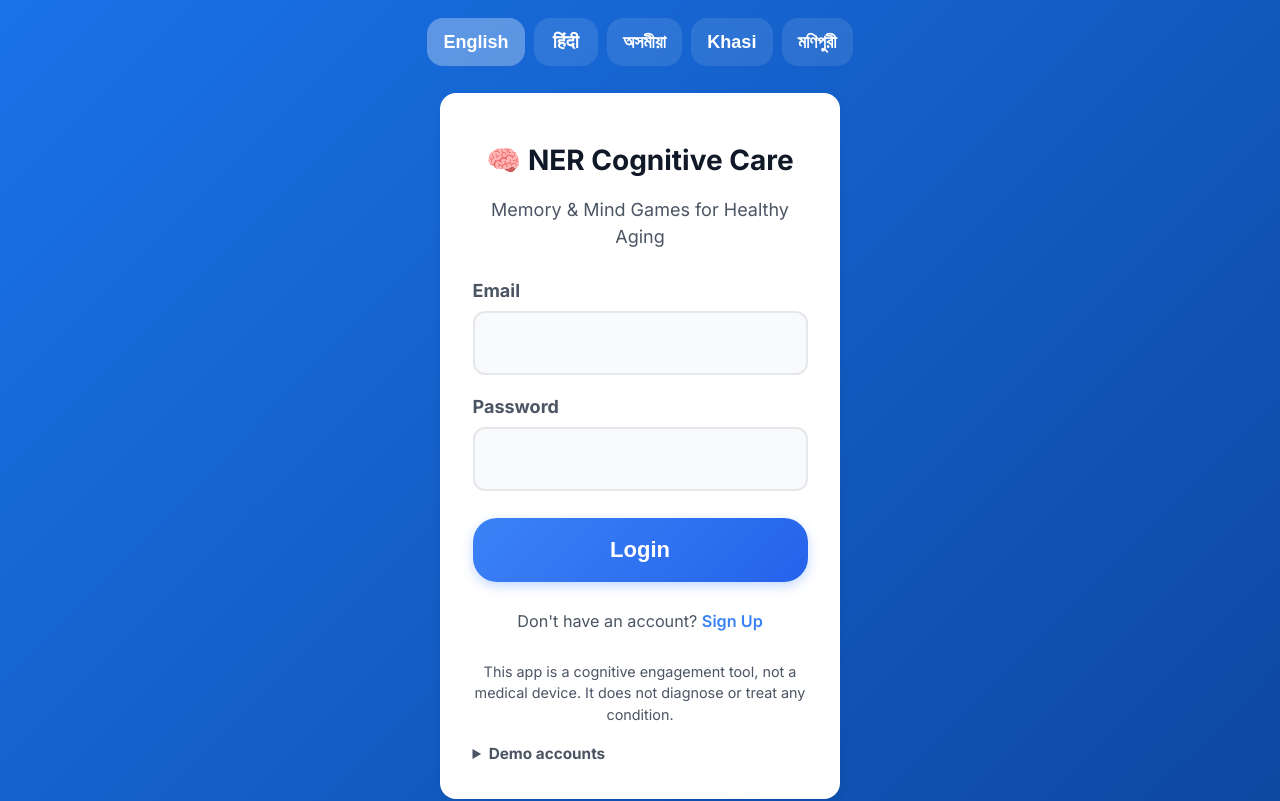
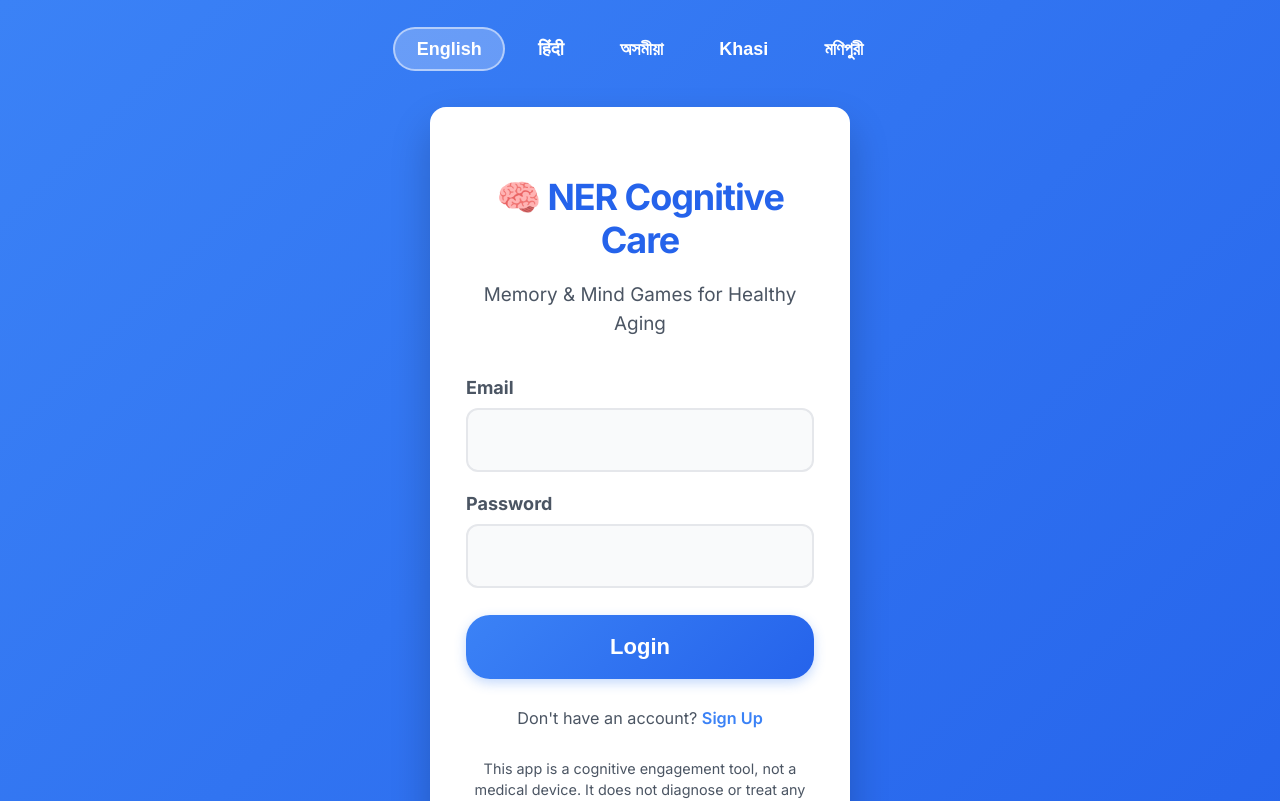
Before and after one commit to JhakaasJai/brain_blast, a React (Vite) app in the folder frontend/: page /login in a window 1280 px wide. Shown: the top 801 px of the page. Built offline with nearby package versions, Linux system fonts and the light colour scheme; no server answers.

Commit message:
modified:   frontend/src/pages/LoginPage.jsx 	modified:   frontend/src/pages/RegisterPage.jsx

```diff
--- a/frontend/src/pages/LoginPage.jsx
+++ b/frontend/src/pages/LoginPage.jsx
@@ -38,27 +38,31 @@ export default function LoginPage() {
 
   return (
     <div style={{ minHeight: '100vh', display: 'flex', flexDirection: 'column',
-                  alignItems: 'center', justifyContent: 'center', padding: '1rem',
-                  background: 'linear-gradient(135deg, #1a73e8 0%, #0d47a1 100%)' }}>
+                  alignItems: 'center', justifyContent: 'center', padding: '1.5rem',
+                  background: 'linear-gradient(135deg, var(--color-primary) 0%, var(--color-primary-dark) 100%)' }}>
 
-      {/* Language picker */}
-      <div style={{ marginBottom: '1.5rem', display: 'flex', gap: '0.5rem', flexWrap: 'wrap', justifyContent: 'center' }}>
+      <div style={{ marginBottom: '2rem', display: 'flex', gap: '0.5rem', flexWrap: 'wrap', justifyContent: 'center' }}>
         {languages.map((l) => (
           <button key={l.code}
             className="btn btn-ghost"
-            style={{ background: i18n.language === l.code ? 'rgba(255,255,255,0.3)' : 'rgba(255,255,255,0.1)',
-                     color: '#fff', minHeight: '48px', padding: '0.4rem 0.9rem', fontSize: '1rem' }}
+            style={{
+              background: i18n.language === l.code ? 'rgba(255,255,255,0.25)' : 'transparent',
+              color: '#fff',
+              border: i18n.language === l.code ? '2px solid rgba(255,255,255,0.5)' : '2px solid transparent',
+              minHeight: '44px', padding: '0.4rem 1.2rem', fontSize: '1rem',
+              borderRadius: '99px'
+            }}
             onClick={() => { i18n.changeLanguage(l.code); localStorage.setItem('lang', l.code) }}>
             {l.label}
           </button>
         ))}
       </div>
 
-      <div className="card" style={{ width: '100%', maxWidth: '400px' }}>
-        <h1 style={{ fontSize: 'var(--font-size-xl)', textAlign: 'center', marginBottom: '0.25rem' }}>
+      <div className="card" style={{ width: '100%', maxWidth: '420px', padding: '2.5rem 2rem', border: 'none', boxShadow: '0 20px 40px rgba(0,0,0,0.2)' }}>
+        <h1 style={{ fontSize: '2rem', textAlign: 'center', marginBottom: '0.5rem', letterSpacing: '-0.03em', color: 'var(--color-primary-dark)' }}>
           🧠 {t('app_name')}
         </h1>
-        <p style={{ textAlign: 'center', color: 'var(--color-text-secondary)', marginBottom: '1.5rem' }}>
+        <p style={{ textAlign: 'center', color: 'var(--color-text-secondary)', marginBottom: '2rem', fontSize: '1.05rem' }}>
           {t('tagline')}
         </p>
 
--- a/frontend/src/pages/RegisterPage.jsx
+++ b/frontend/src/pages/RegisterPage.jsx
@@ -45,26 +45,31 @@ export default function RegisterPage() {
 
   return (
     <div style={{ minHeight: '100vh', display: 'flex', flexDirection: 'column',
-                  alignItems: 'center', justifyContent: 'center', padding: '1rem',
-                  background: 'linear-gradient(135deg, #1a73e8 0%, #0d47a1 100%)' }}>
+                  alignItems: 'center', justifyContent: 'center', padding: '1.5rem',
+                  background: 'linear-gradient(135deg, var(--color-primary) 0%, var(--color-primary-dark) 100%)' }}>
 
-      <div style={{ marginBottom: '1.5rem', display: 'flex', gap: '0.5rem', flexWrap: 'wrap', justifyContent: 'center' }}>
+      <div style={{ marginBottom: '2rem', display: 'flex', gap: '0.5rem', flexWrap: 'wrap', justifyContent: 'center' }}>
         {languages.map((l) => (
           <button key={l.code}
             className="btn btn-ghost"
-            style={{ background: i18n.language === l.code ? 'rgba(255,255,255,0.3)' : 'rgba(255,255,255,0.1)',
-                     color: '#fff', minHeight: '48px', padding: '0.4rem 0.9rem', fontSize: '1rem' }}
+            style={{
+              background: i18n.language === l.code ? 'rgba(255,255,255,0.25)' : 'transparent',
+              color: '#fff',
+              border: i18n.language === l.code ? '2px solid rgba(255,255,255,0.5)' : '2px solid transparent',
+              minHeight: '44px', padding: '0.4rem 1.2rem', fontSize: '1rem',
+              borderRadius: '99px'
+            }}
             onClick={() => { i18n.changeLanguage(l.code); localStorage.setItem('lang', l.code) }}>
             {l.label}
           </button>
         ))}
       </div>
 
-      <div className="card" style={{ width: '100%', maxWidth: '450px' }}>
-        <h1 style={{ fontSize: 'var(--font-size-xl)', textAlign: 'center', marginBottom: '0.25rem' }}>
+      <div className="card" style={{ width: '100%', maxWidth: '480px', padding: '2.5rem 2rem', border: 'none', boxShadow: '0 20px 40px rgba(0,0,0,0.2)' }}>
+        <h1 style={{ fontSize: '2rem', textAlign: 'center', marginBottom: '0.5rem', letterSpacing: '-0.03em', color: 'var(--color-primary-dark)' }}>
           🧠 Create Account
         </h1>
-        <p style={{ textAlign: 'center', color: 'var(--color-text-secondary)', marginBottom: '1.5rem' }}>
+        <p style={{ textAlign: 'center', color: 'var(--color-text-secondary)', marginBottom: '2rem', fontSize: '1.05rem' }}>
           Join the {t('app_name')} platform
         </p>
 
```
